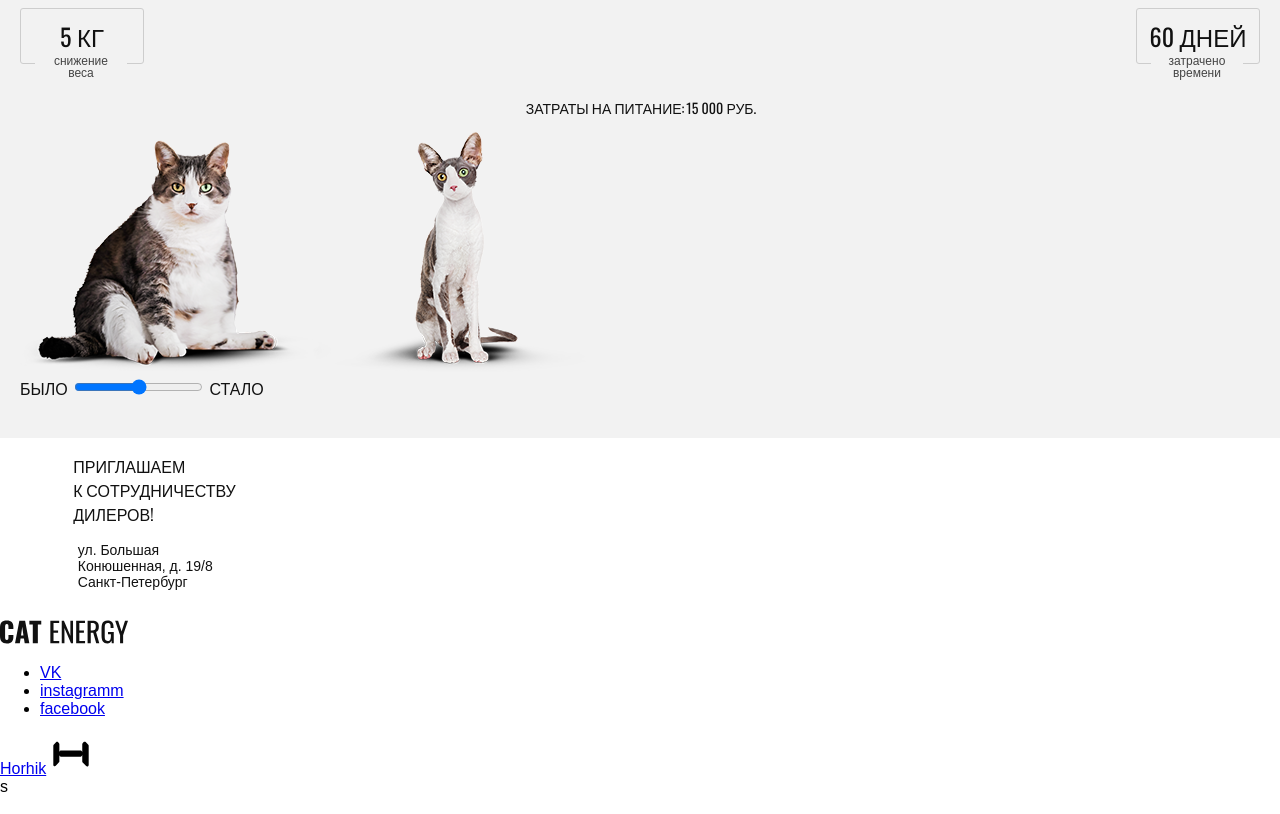
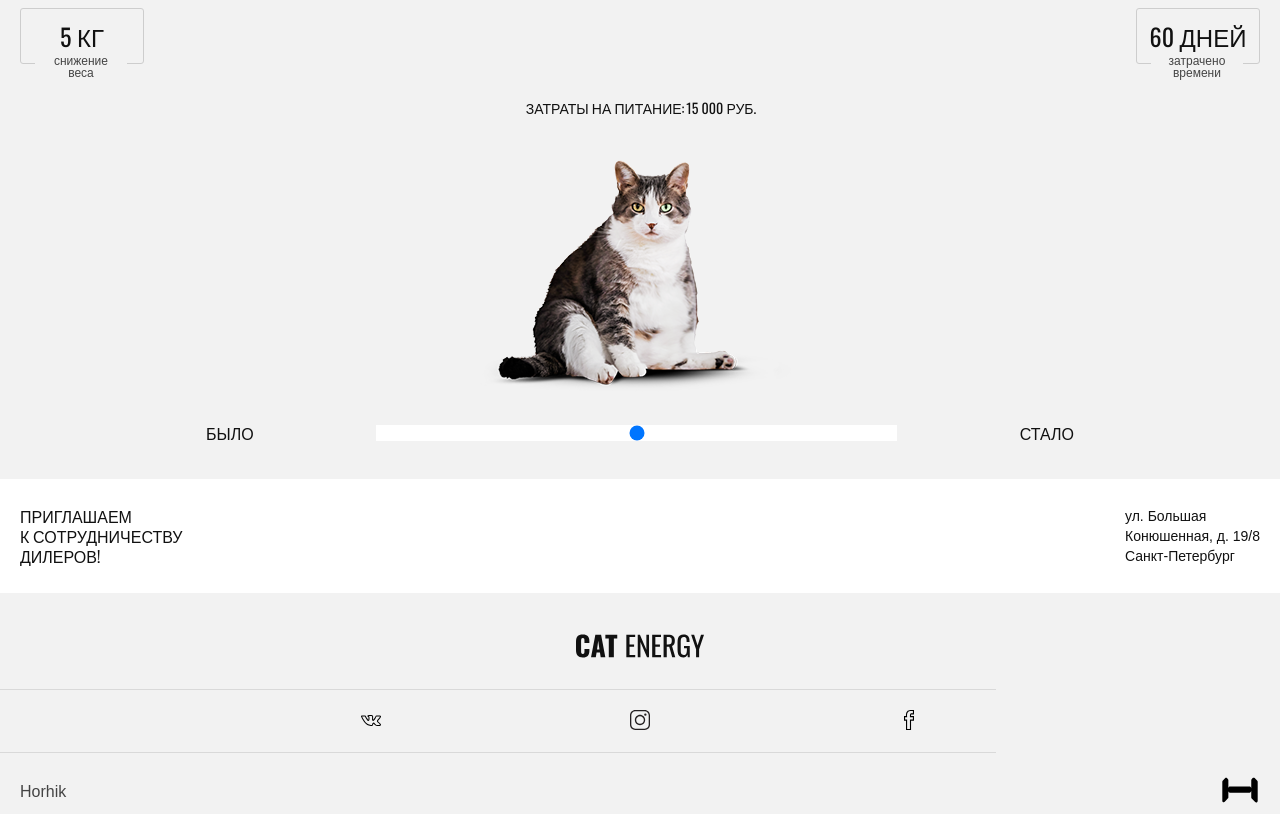
Before and after one commit to Horhik/CatEnergy, a website: page index.html in a window 1280 px wide. Shown: the part 1540-2354 px from the top of the page. Drawn offline with nearby package versions, Linux system fonts and the light colour scheme.

Commit message:
made all mobile less (no slider-range)

```diff
--- a/index.html
+++ b/index.html
@@ -123,10 +123,10 @@
             </div>
             <div class="big-range">
                 <div class="big-range__images">
-                    <img src="src/img/before-mobile.png" alt="кот ДО">
-                    <img src="src/img/after-mobile.png" alt=" кот После">
+                    <img src="src/img/before-mobile.png" alt="кот ДО" class="big-range__before">
+                    <img src="src/img/after-mobile.png" alt=" кот После" class="visually-hidden big-range__after">
                 </div>
-                <div class="big-range__images">
+                <div class="big-range__controls">
                     <span class="text big-range__text">Было</span>
                     <input type="range" id="big-range__range" class="big-range__range">
                     <span class="text big-range__text">Стало</span>
@@ -136,22 +136,21 @@
         <section class="adress">
             <h2 class="h2 adress__h2 visually-hidden">Наш адрес</h2>
             <div class="adress--inner">
-                <pre class="text">
-                    приглашаем
-                    к сотрудничеству
-                    дилеров!</pre>
-                <pre class="text text--small">
-                    ул. Большая
-                    Конюшенная, д. 19/8
-                    Санкт-Петербург
-                </pre>
+                <p class="text adress__text">
+                    приглашаем <br> к сотрудничеству <br> дилеров!
+                </p>
+                <p class="text text--small adress__text">
+                    ул. Большая <br> Конюшенная, д. 19/8 <br> Санкт-Петербург
+                </p>
             </div>
-            <div class="yamap"></div>
+            <div class="yamap">
+                <script type="text/javascript" charset="utf-8" async src="https://api-maps.yandex.ru/services/constructor/1.0/js/?um=constructor%3A62885c4a24c7674472bb31269239a9ee2bd158ed9378ed80068bca6324bad4af&amp;width=100%25&amp;height=360&amp;lang=en_FR&amp;scroll=true"></script>
+            </div>
         </section>
     </main>
     <footer class="footer main-footer">
         <img src="src/svg/text-logo.svg" alt="Cat Energy" class="footer__logo" width="128px" height="24px">
-        <ul class="scoial">
+        <ul class="social">
             <li>
                 <a href="https://vk.com" class="social__items">VK</a>
             </li>
@@ -183,4 +182,4 @@
     </footer>
 </body>
 
-</html>s
+</html>
--- a/src/less/adress.less
+++ b/src/less/adress.less
@@ -0,0 +1,14 @@
+.adress{
+    &--inner{
+        display: flex;
+        justify-content: space-between;
+        flex-wrap: wrap;
+        padding: 0px 20px;
+        margin: 27px 0;
+        }
+    &__text{
+        margin: 0;
+        line-height: 20px;
+    }
+
+}
--- a/src/less/big-range.less
+++ b/src/less/big-range.less
@@ -0,0 +1,29 @@
+.big-range{
+    display: flex;
+    flex-direction: column;
+    align-items: center;
+    margin-top: 28px;
+    &__images{
+
+    }
+}
+
+.big-range__before{
+    margin-left: -10px;
+}
+
+.big-range__controls{
+    display: flex;
+    justify-content: space-between;
+    align-items: center;
+
+    margin-top: 25px;
+    margin-bottom: -4px;
+    width: 70%;
+
+}
+
+.big-range__range{
+    width: 60%;
+    appearance: none;
+}
--- a/src/less/cards.less
+++ b/src/less/cards.less
@@ -23,6 +23,7 @@
 }
 .cards__title{
     display: flex;
+    flex-wrap: wrap;
     align-items: center;
     font-weight: 400;
     margin-bottom: 20px;
@@ -58,5 +59,6 @@
             padding-top: 24px;
             display: inline-block;
             display: flex;
+            flex-wrap: wrap;
             align-items: center;
     }
--- a/src/less/footer.less
+++ b/src/less/footer.less
@@ -0,0 +1,23 @@
+.footer{
+    display: flex;
+    align-items: center;
+    flex-direction: column;
+    padding: 41px 20px 0px;
+    background-color: @white-gray;
+    position: relative;
+}
+
+.footer__copyright{
+    display: flex;
+    align-items: center;
+    justify-content: space-between;
+    width: 100%;
+    margin-top: 18px;
+    bottom: 14px;
+}
+
+.footer__link{
+    text-decoration: none;
+    color: @gray;
+
+}
--- a/src/less/header.less
+++ b/src/less/header.less
@@ -1,8 +1,11 @@
 .header{
     display: flex;
+    flex-wrap: wrap;
     flex-direction: column;
     &--inner{
     display: flex;
+    flex-wrap: wrap;
+
     justify-content: space-between;
     align-items: center;
     padding: 12px 20px;
--- a/src/less/process.less
+++ b/src/less/process.less
@@ -12,6 +12,7 @@
 }
 .process__item{
     display: flex;
+
     align-items: center;
     margin-bottom: 10px;
     &::before{
--- a/src/less/pseudo-table.less
+++ b/src/less/pseudo-table.less
@@ -5,7 +5,7 @@
         display: flex;
         justify-content: space-between;
         margin-top: 25px;
-
+        flex-wrap: wrap;
     }
     &--inner{
         position: relative;
--- /dev/null
+++ b/src/less/social.less
@@ -0,0 +1,50 @@
+.social{
+    list-style: none;
+    padding: 0;
+    display: flex;
+    justify-content: space-between;
+    font-size: 0;
+    margin-top: 30px;
+    padding: 22px 0px;
+    width: 45%;
+    position: relative;
+    &::before{
+        content: '';
+        height: 1px;
+        background-color: black;
+        opacity: .1;
+        width: 88vw;
+        position: absolute;
+        right: -77px;
+        top: 1px;
+}
+    &::after{
+        content: '';
+        height: 1px;
+        background-color: black;
+        opacity: .1;
+        width: 88vw;
+        position: absolute;
+        right: -77px;
+        bottom: -1px;
+
+
+    }
+}
+ .social__items{
+    display: block;
+    width: 20px;
+    height: 20px;
+    background-repeat: no-repeat;
+    background-position: center;
+ }
+
+.soc(@socIndex: 1, @socTo) when (@socIndex <= @socTo){
+    .social li:nth-child(@{socIndex}) .social__items{
+        background-image: url("../../src/svg/soc-@{socIndex}.svg")
+
+    }
+    .soc(@socIndex + 1, @socTo)
+}
+
+.soc(@socTo: 3);
--- a/src/less/styles.less
+++ b/src/less/styles.less
@@ -36,3 +36,4 @@
 @import  'adress.less';
 @import  'yamap.less';
 @import  'footer.less';
+@import  'social.less';
```
Also changed, not shown: app/css/styles.css, src/svg/soc-1.svg (renamed from src/svg/vk.svg), src/svg/soc-2.svg (renamed from src/svg/insta.svg), src/svg/soc-3.svg (renamed from src/svg/fb.svg).
